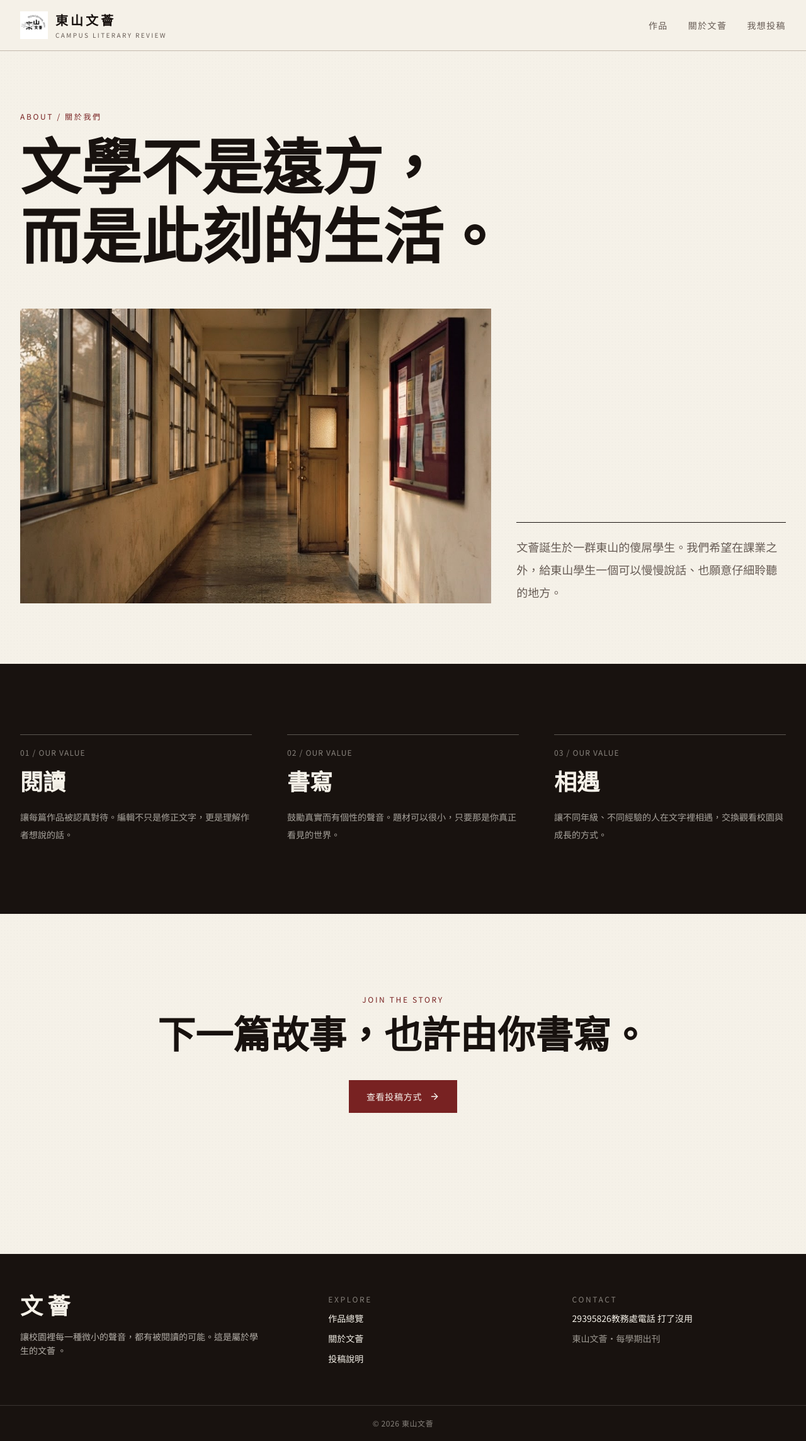
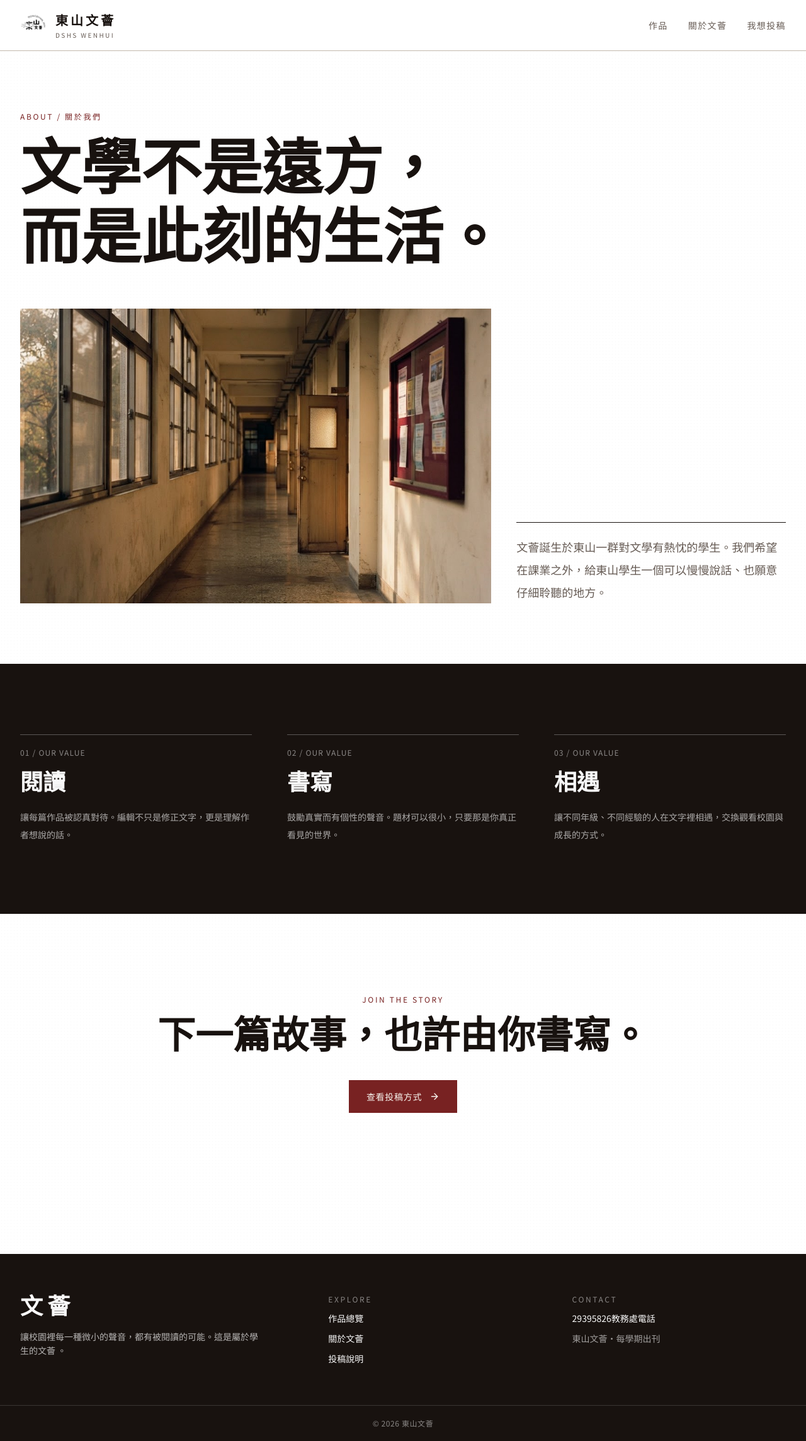
Before and after one commit to allenhou220/ilovedshs, a Next.js app: page /about in a window 1280 px wide. Shown: the whole page at 63% size. Built offline with nearby package versions, Linux system fonts and the light colour scheme.

Commit message:
調整全站背景顏色

```diff
--- a/app/about/page.tsx
+++ b/app/about/page.tsx
@@ -12,7 +12,7 @@ export default function AboutPage() {
       <h1 className="max-w-5xl text-balance font-serif text-6xl font-black leading-[1.15] md:text-8xl">文學不是遠方，<br />而是此刻的生活。</h1>
       <div className="mt-14 grid gap-10 md:grid-cols-[1.4fr_0.8fr] md:items-end">
         <div className="relative aspect-[16/10] overflow-hidden"><Image src="/images/campus-corridor.png" alt="午後安靜的校園走廊" fill className="object-cover" sizes="(min-width: 768px) 65vw, 100vw" /></div>
-        <p className="border-t border-foreground pt-5 text-pretty text-lg leading-loose text-muted-foreground">文薈誕生於一群東山的傻屌學生。我們希望在課業之外，給東山學生一個可以慢慢說話、也願意仔細聆聽的地方。</p>
+        <p className="border-t border-foreground pt-5 text-pretty text-lg leading-loose text-muted-foreground">文薈誕生於東山一群對文學有熱忱的學生。我們希望在課業之外，給東山學生一個可以慢慢說話、也願意仔細聆聽的地方。</p>
       </div>
     </section>
     <section className="bg-foreground py-20 text-background md:py-28">
--- a/app/globals.css
+++ b/app/globals.css
@@ -30,7 +30,7 @@
 
 :root {
   color-scheme: light;
-  --background: oklch(0.958 0.012 82);
+  --background: oklch(100% 0.00011 271.152 / 0.971);
   --foreground: oklch(0.19 0.012 55);
   --card: oklch(0.985 0.006 82);
   --card-foreground: oklch(0.19 0.012 55);
--- a/components/site-footer.tsx
+++ b/components/site-footer.tsx
@@ -17,7 +17,7 @@ export function SiteFooter() {
         </div>
         <div className="flex flex-col gap-3 text-sm">
           <p className="text-xs uppercase tracking-[0.22em] text-background/50">Contact</p>
-          <a href="mailto:wenhui@example.edu.tw" className="hover:underline">29395826教務處電話 打了沒用</a>
+          <a href="mailto:wenhui@example.edu.tw" className="hover:underline">29395826教務處電話</a>
           <p className="text-background/60">東山文薈・每學期出刊</p>
         </div>
       </div>
--- a/components/site-header.tsx
+++ b/components/site-header.tsx
@@ -27,7 +27,7 @@ export function SiteHeader() {
 
           <span className="flex flex-col leading-none">
             <span className="font-serif text-xl font-bold tracking-[0.2em]">東山文薈</span>
-            <span className="mt-1 text-[10px] uppercase tracking-[0.24em] text-muted-foreground">Campus Literary Review</span>
+            <span className="mt-1 text-[10px] uppercase tracking-[0.24em] text-muted-foreground">DSHS WENHUI</span>
           </span>
         </Link>
 
```
